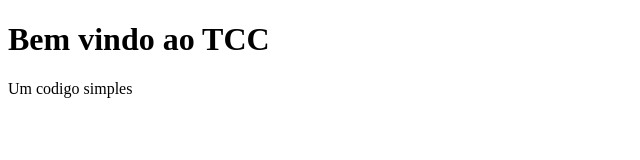
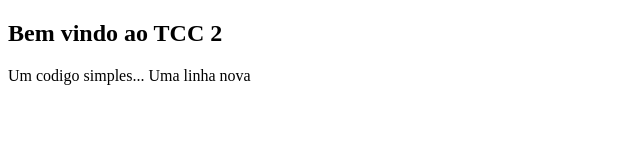
Before and after one commit to EmillyFaquini/site, a plain HTML site: page index.html in a window 1280 px wide. Shown: the whole page, without its empty margins (0-640 px from the left). Drawn offline with Linux system fonts and the light colour scheme.

Commit message:
Update index.html
Modifiquei o codigo

```diff
--- a/index.html
+++ b/index.html
@@ -7,7 +7,8 @@
     <title>Document</title>
 </head>
 <body>
-    <h1> Bem vindo ao TCC</h1>
-    Um codigo simples
+    <h2> Bem vindo ao TCC 2 </h2>
+    Um codigo simples...
+    Uma linha nova
 </body>
 </html>
```
